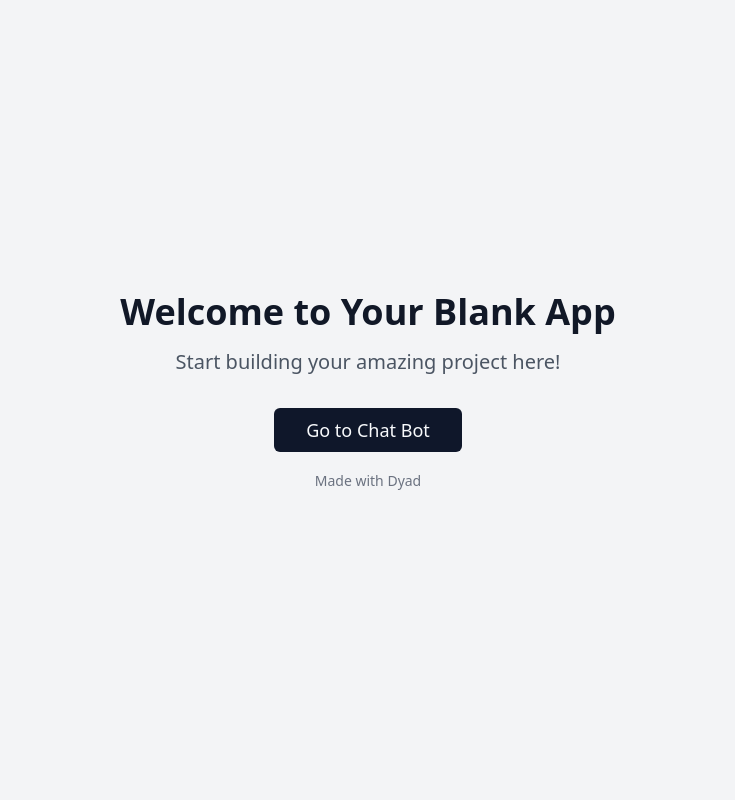
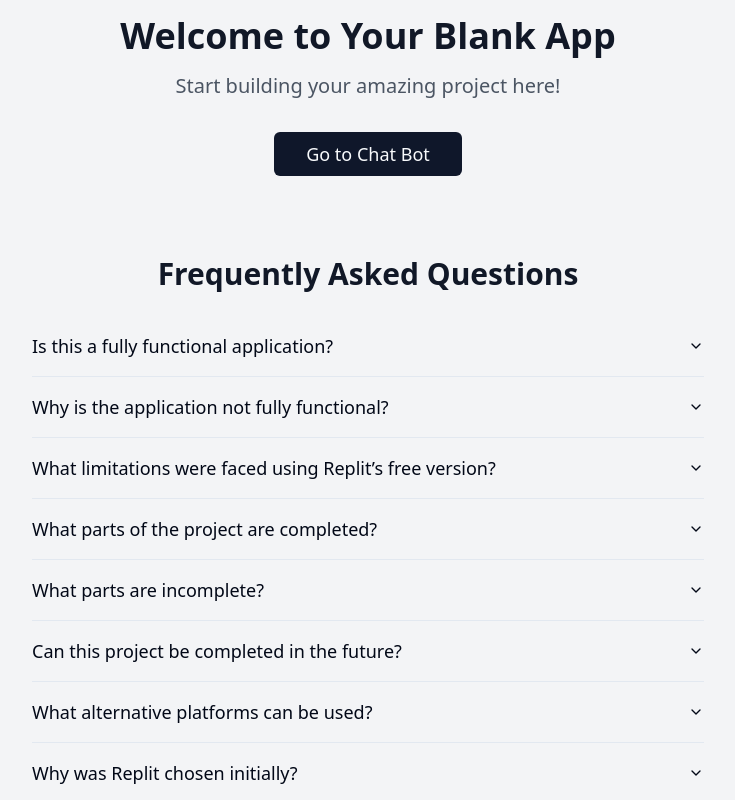
Before and after one commit to SHREEVATHSAV21/FlipKartChatBot, a React (Vite) app: page / in a window 1280 px wide. Shown: the top 800 px of the page, without its empty margins (272-1007 px from the left). Built offline with nearby package versions, Linux system fonts and the light colour scheme.

Commit message:
[dyad] Added a new FAQ section to the home page - wrote 2 file(s)

```diff
--- /dev/null
+++ b/src/components/FAQSection.tsx
@@ -0,0 +1,76 @@
+"use client";
+
+import React from "react";
+import {
+  Accordion,
+  AccordionContent,
+  AccordionItem,
+  AccordionTrigger,
+} from "@/components/ui/accordion";
+
+const faqs = [
+  {
+    question: "Is this a fully functional application?",
+    answer: "No, this is a rough interface (prototype) and not a fully functional application.",
+  },
+  {
+    question: "Why is the application not fully functional?",
+    answer: "The development could not be completed because the free version of Replit has limited credits (1,000 credits), which were exhausted during development.",
+  },
+  {
+    question: "What limitations were faced using Replit’s free version?",
+    answer: "The free version of Replit has restrictions on compute credits, performance, and long-running backend services, which limit the ability to build and deploy a fully functional website.",
+  },
+  {
+    question: "What parts of the project are completed?",
+    answer: "The user interface design and basic structure of the application are completed to demonstrate the concept and workflow.",
+  },
+  {
+    question: "What parts are incomplete?",
+    answer: "Backend logic, database integration, authentication, and advanced functionalities could not be fully implemented.",
+  },
+  {
+    question: "Can this project be completed in the future?",
+    answer: "Yes, the project can be completed by migrating to an alternative platform with fewer limitations or by using paid resources.",
+  },
+  {
+    question: "What alternative platforms can be used?",
+    answer: "Possible alternatives include GitHub Pages (frontend), Vercel, Netlify, Firebase, Supabase, or a locally hosted development environment.",
+  },
+  {
+    question: "Why was Replit chosen initially?",
+    answer: "Replit was chosen for its ease of use, quick setup, and suitability for rapid prototyping.",
+  },
+  {
+    question: "Does this prototype still demonstrate the project idea?",
+    answer: "Yes, the prototype effectively demonstrates the core concept, design approach, and intended functionality of the project.",
+  },
+  {
+    question: "What is the next step for this project?",
+    answer: "The next step is to migrate the project to a more suitable platform and implement the remaining backend and functional features.",
+  },
+];
+
+const FAQSection = () => {
+  return (
+    <div className="w-full max-w-2xl mt-12">
+      <h2 className="text-3xl font-bold text-gray-900 dark:text-gray-100 mb-6 text-center">
+        Frequently Asked Questions
+      </h2>
+      <Accordion type="single" collapsible className="w-full">
+        {faqs.map((faq, index) => (
+          <AccordionItem key={index} value={`item-${index}`}>
+            <AccordionTrigger className="text-left text-lg font-medium">
+              {faq.question}
+            </AccordionTrigger>
+            <AccordionContent className="text-base text-gray-700 dark:text-gray-300">
+              {faq.answer}
+            </AccordionContent>
+          </AccordionItem>
+        ))}
+      </Accordion>
+    </div>
+  );
+};
+
+export default FAQSection;
--- a/src/pages/Index.tsx
+++ b/src/pages/Index.tsx
@@ -1,11 +1,12 @@
 import { MadeWithDyad } from "@/components/made-with-dyad";
 import { Button } from "@/components/ui/button";
 import { Link } from "react-router-dom";
+import FAQSection from "@/components/FAQSection"; // Import the new FAQSection
 
 const Index = () => {
   return (
     <div className="min-h-screen flex flex-col items-center justify-center bg-gray-100 dark:bg-gray-900 p-4">
-      <div className="text-center">
+      <div className="text-center mb-8">
         <h1 className="text-4xl font-bold mb-4 text-gray-900 dark:text-gray-100">Welcome to Your Blank App</h1>
         <p className="text-xl text-gray-600 dark:text-gray-400 mb-8">
           Start building your amazing project here!
@@ -16,6 +17,7 @@ const Index = () => {
           </Button>
         </Link>
       </div>
+      <FAQSection /> {/* Add the FAQSection here */}
       <MadeWithDyad />
     </div>
   );
```
